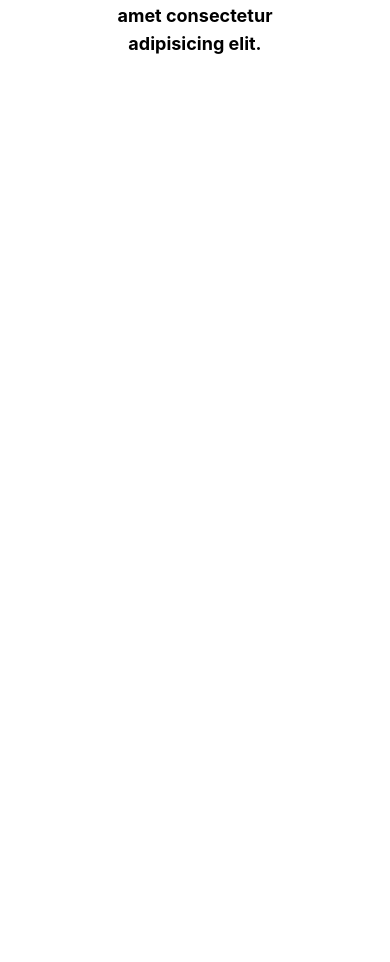
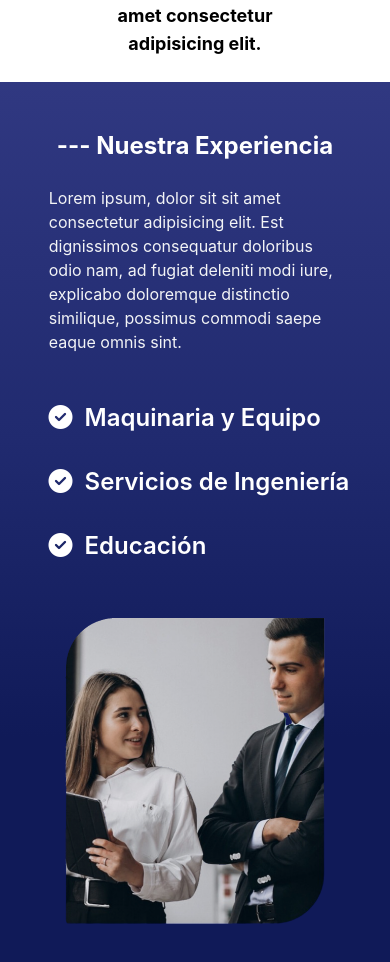
Before and after one commit to RiviCodes/rc-mockup-test, a React (Create React App) app: page / in a window 390 px wide. Shown: the part 4443-5405 px from the top of the page. Before the commit the page ends 4525 px from the top, so only its background shows below. Built offline with nearby package versions, Linux system fonts and the light colour scheme.

Commit message:
Add responsive grid

```diff
--- a/src/components/Experience.jsx
+++ b/src/components/Experience.jsx
@@ -1,5 +1,50 @@
 import React from "react";
 
 export default function Experience() {
-  return <></>;
+  return (
+    <section className="grid grid-cols-1 md:grid-cols-12 lg:grid-cols-12 lg:mt-28 xl:mt-64 pb-14 bg-experience">
+      {/* LEFT side */}
+      <div className=" justify-center md:col-span-6 lg:col-span-7 xl:col-span-6 lg:-mt-28 hidden md:flex">
+        <img
+          className="h-auto w-9/12 md:w-9/12 md:h-fit md:self-center md:mt-12"
+          src="images/our-exp.png"
+          alt=""
+        />
+      </div>
+
+      {/* RIGHT side */}
+      <div className="flex flex-col items-center md:items-start md:col-span-6 lg:col-span-5 xl:col-span-6">
+        <h2 className="mt-12 mb-6 text-white font-bold text-2xl md:text-2xl lg:text-3xl xl:text-4xl">
+          {" "}
+          --- Nuestra Experiencia
+        </h2>
+        <p className="mb-12 w-9/12 sm:w-8/12 md:w-10/12 text-gray-100">
+          Lorem ipsum, dolor sit sit amet consectetur adipisicing elit. Est
+          dignissimos consequatur doloribus odio nam, ad fugiat deleniti modi
+          iure, explicabo doloremque distinctio similique, possimus commodi
+          saepe eaque omnis sint.
+        </p>
+        <div className="ml-2">
+          <h4 className="mb-8 text-white font-semibold text-2xl">
+            <i class="fa-solid fa-circle-check mr-3"></i>Maquinaria y Equipo
+          </h4>
+          <h4 className="mb-8 text-white font-semibold text-2xl">
+            <i class="fa-solid fa-circle-check mr-3"></i>Servicios de Ingeniería
+          </h4>
+          <h4 className="text-white font-semibold text-2xl">
+            <i class="fa-solid fa-circle-check mr-3"></i>Educación
+          </h4>
+        </div>
+      </div>
+
+      {/* BOTTOM IMAGE ~ Display only under MD breaking-point */}
+      <div className="flex justify-center col-span-7 md:hidden mt-14">
+        <img
+          className="h-auto w-8/12 sm:w-7/12"
+          src="images/our-exp.png"
+          alt=""
+        />
+      </div>
+    </section>
+  );
 }
```
